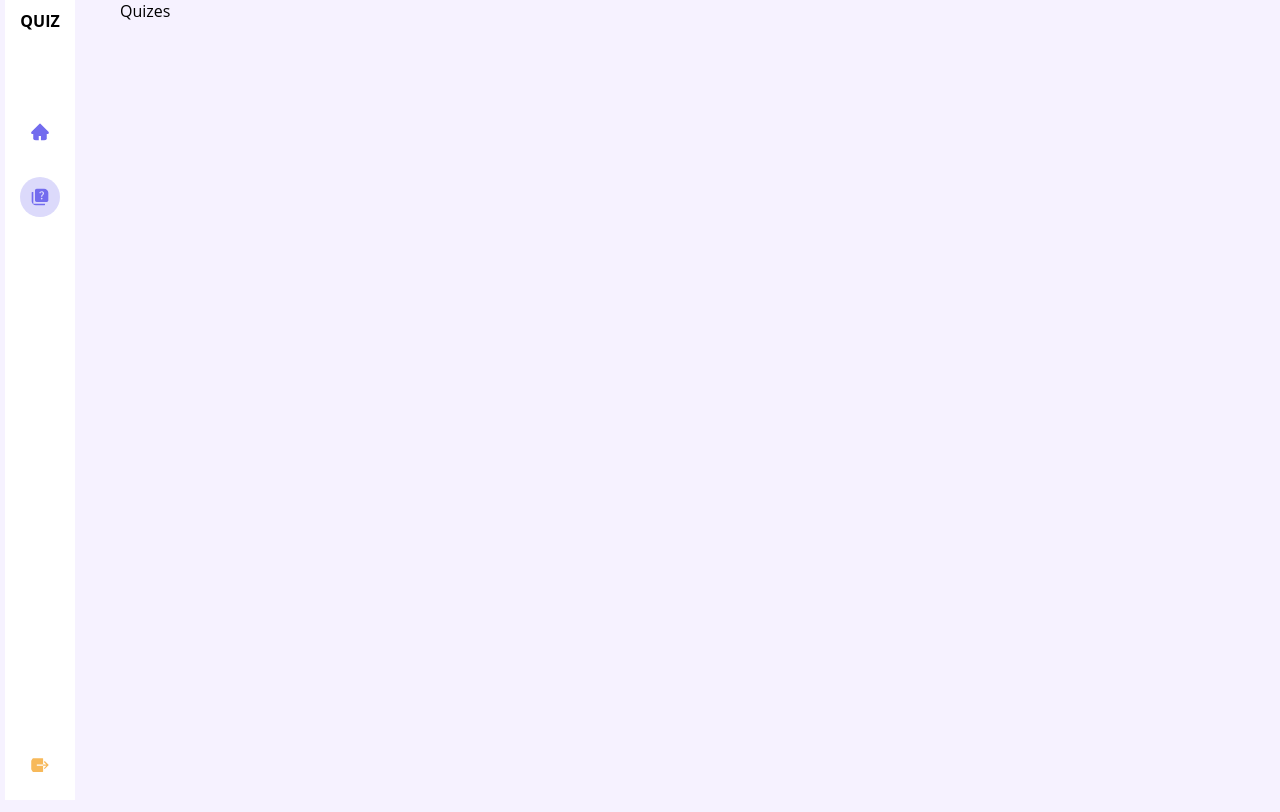
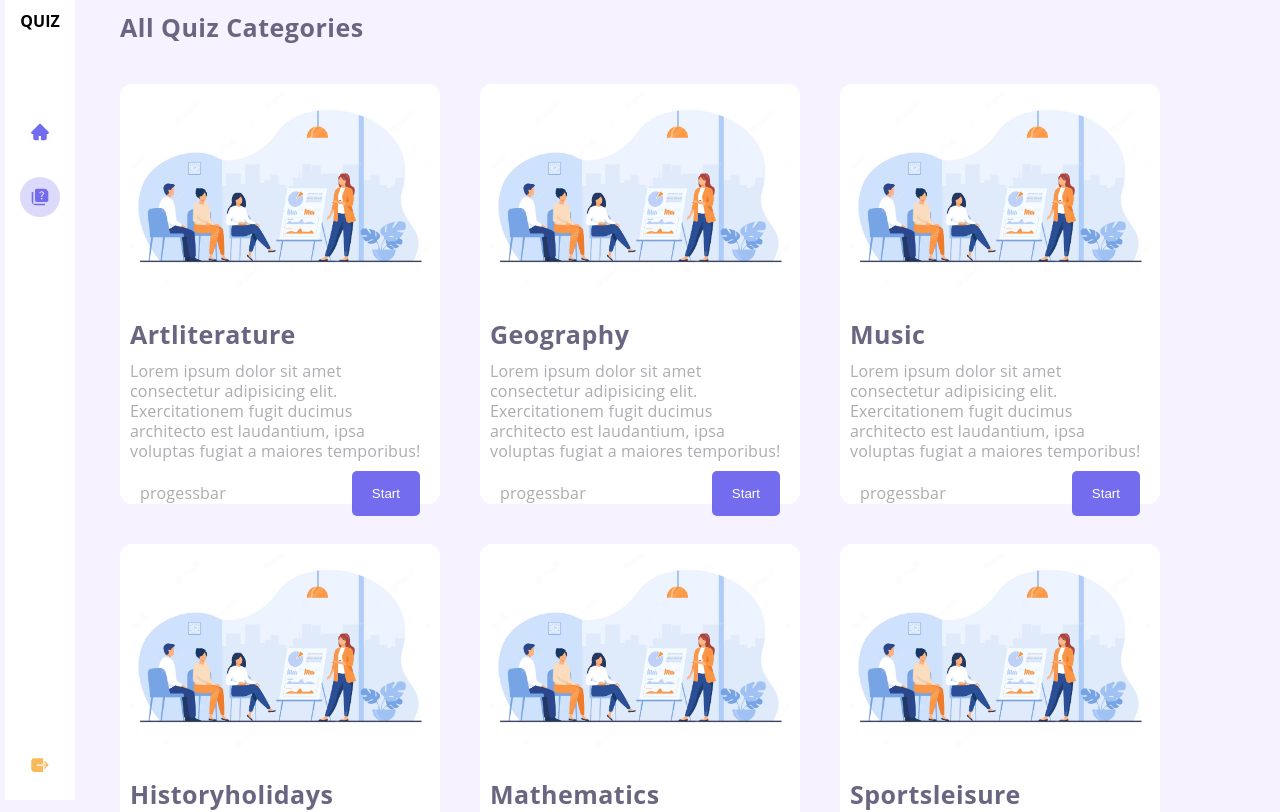
Before and after one commit to PrtHub/Quiz-app, a React (Vite) app: page /quizes in a window 1280 px wide. Shown: the top 812 px of the page. Built offline with nearby package versions, Linux system fonts and the light colour scheme.

Commit message:
quizes added

```diff
--- a/src/pages/Catagory/Quizes.jsx
+++ b/src/pages/Catagory/Quizes.jsx
@@ -1,8 +1,29 @@
+import { QuizCard } from '../../components'
 import './style.css'
 
 const Quizes = () => {
   return (
-    <div>Quizes</div>
+    <>
+      <section className="quizes">
+       <h1>All Quiz Categories</h1>
+       <main className="quizes__wrapper">
+         <QuizCard title="artliterature" category="artliterature"/>
+         <QuizCard title="geography" category="geography"/>
+         <QuizCard title="music" category="music"/>
+         <QuizCard title="historyholidays" category="historyholidays"/>
+         <QuizCard title="mathematics" category="mathematics"/>
+         <QuizCard title="sportsleisure" category="sportsleisure"/>
+         <QuizCard title="peopleplaces" category="peopleplaces"/>
+         <QuizCard title="entertainment"category="entertainment"/>
+         <QuizCard title="toysgames"category="toysgames"/>
+         <QuizCard title="general"category="general"/>
+         <QuizCard title="fooddrink"category="fooddrink"/>
+         <QuizCard title="sciencenature"category="sciencenature"/>
+         <QuizCard title="language"category="language"/>
+         <QuizCard title="religionmythology"category="religionmythology"/>
+       </main>
+    </section>
+    </>
   )
 }
 
--- a/src/pages/Catagory/style.css
+++ b/src/pages/Catagory/style.css
@@ -0,0 +1,27 @@
+.quizes {
+    width: 100%;
+    height: 100%;
+
+    display: flex;
+    flex-direction: column;
+    align-items: flex-start;
+    gap: 40px;
+    padding: 10px 0;
+}
+
+.quizes h1 {
+    color: var(--color-gray);
+    font-size: 25px;
+    letter-spacing: 0.5px;
+}
+
+.quizes__wrapper {
+    width: 100%;
+    height: 100%;
+
+    display: flex;
+    align-items: flex-start;
+    justify-content:flex-start;
+    flex-wrap: wrap;
+    gap: 40px
+}
```
